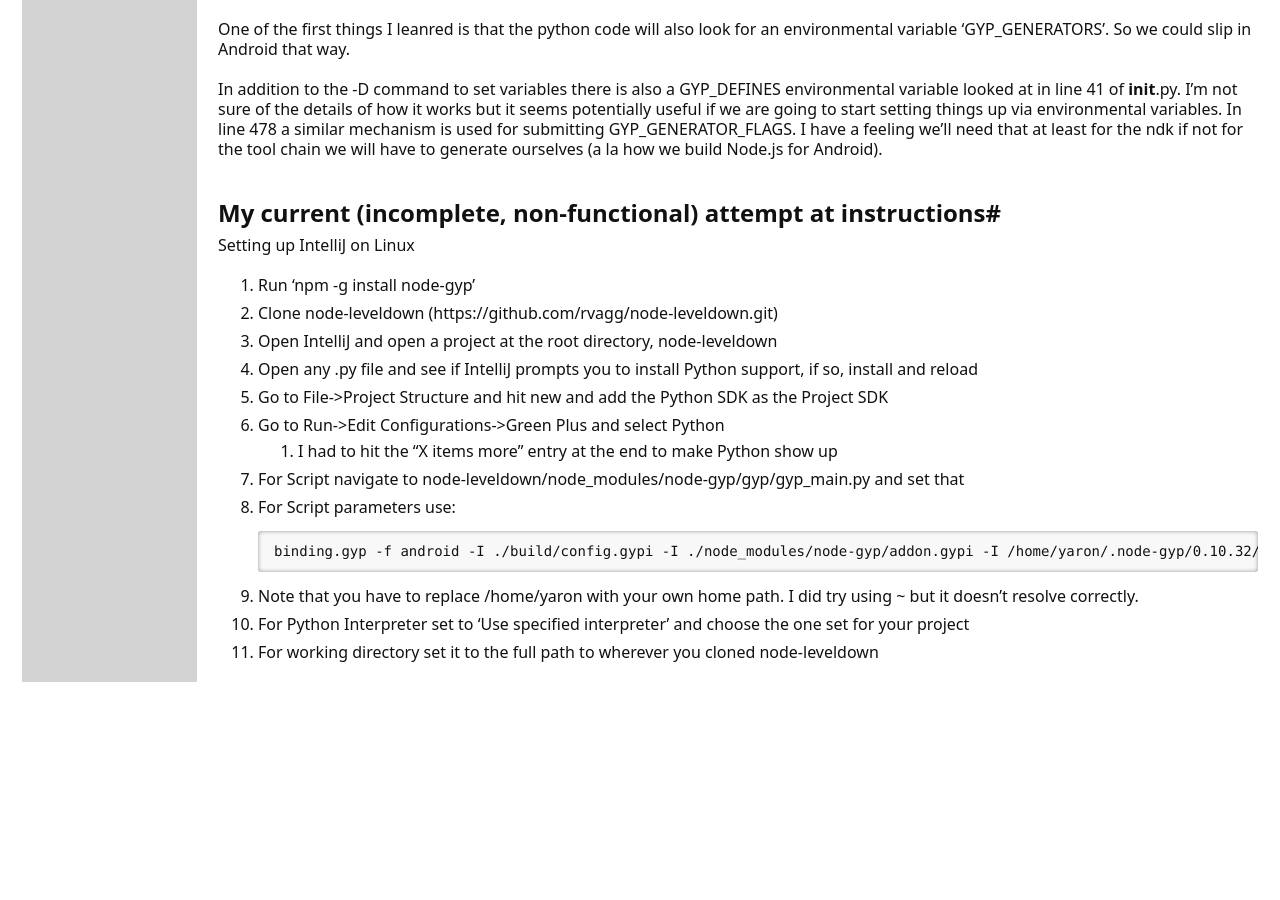
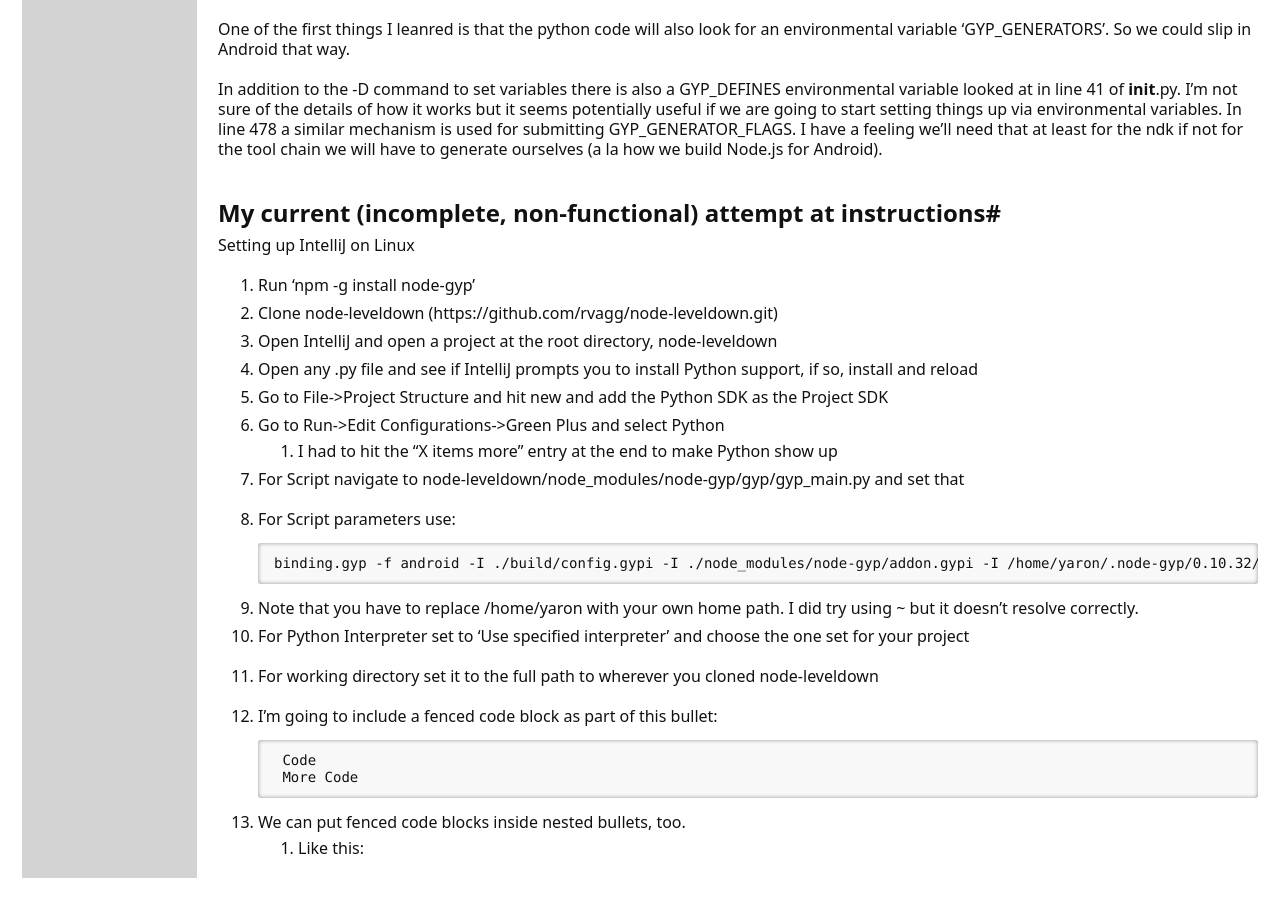
Before and after one commit to thaliproject/thali, a Jekyll site: the page built from NotesOnNodeGypForAndroid.md, in a window 1280 px wide and 900 px high, scrolled down 1306 px. Built offline with Jekyll 4.4.1, drawn with Linux system fonts in a browser that asks for light colours; Markdown is read by kramdown in place of the engine named in the settings; before the commit the page ends 2010 px from its top, so only the background shows below that.

Commit message:
Update NotesOnNodeGypForAndroid.md

````diff
--- a/NotesOnNodeGypForAndroid.md
+++ b/NotesOnNodeGypForAndroid.md
@@ -55,9 +55,22 @@
      1. I had to hit the "X items more" entry at the end to make Python show up
  7. For Script navigate to node-leveldown/node_modules/node-gyp/gyp/gyp_main.py and set that
  8. For Script parameters use:
+
     ``` bash
     binding.gyp -f android -I ./build/config.gypi -I ./node_modules/node-gyp/addon.gypi -I /home/yaron/.node-gyp/0.10.32/common.gypi -Dlibrary=shared_library -Dvisibility=default -Dnode_root_dir=/home/yaron/.node-gyp/0.10.32 -Dmodule_root_dir=. --depth=. --no-parallel --generator-output build -Goutput_dir=.
     ```
+
   1. Note that you have to replace /home/yaron with your own home path. I did try using ~ but it doesn't resolve correctly.
  9. For Python Interpreter set to 'Use specified interpreter' and choose the one set for your project
  10. For working directory set it to the full path to wherever you cloned node-leveldown
+
+
+2. I'm going to include a fenced code block as part of this bullet:
+
+    ```
+    Code
+    More Code
+    ```
+
+3. We can put fenced code blocks inside nested bullets, too.
+   1. Like this:
````
